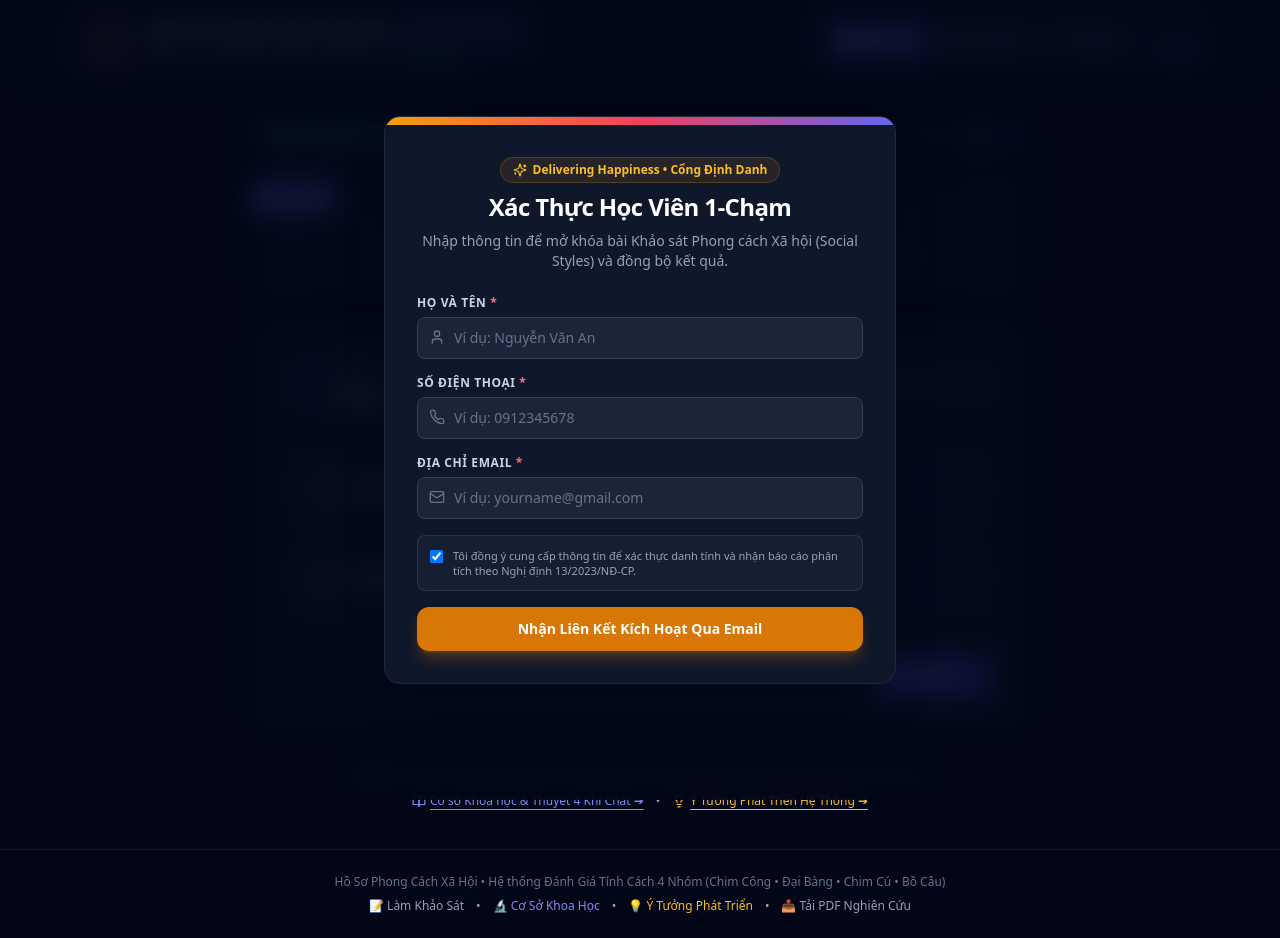
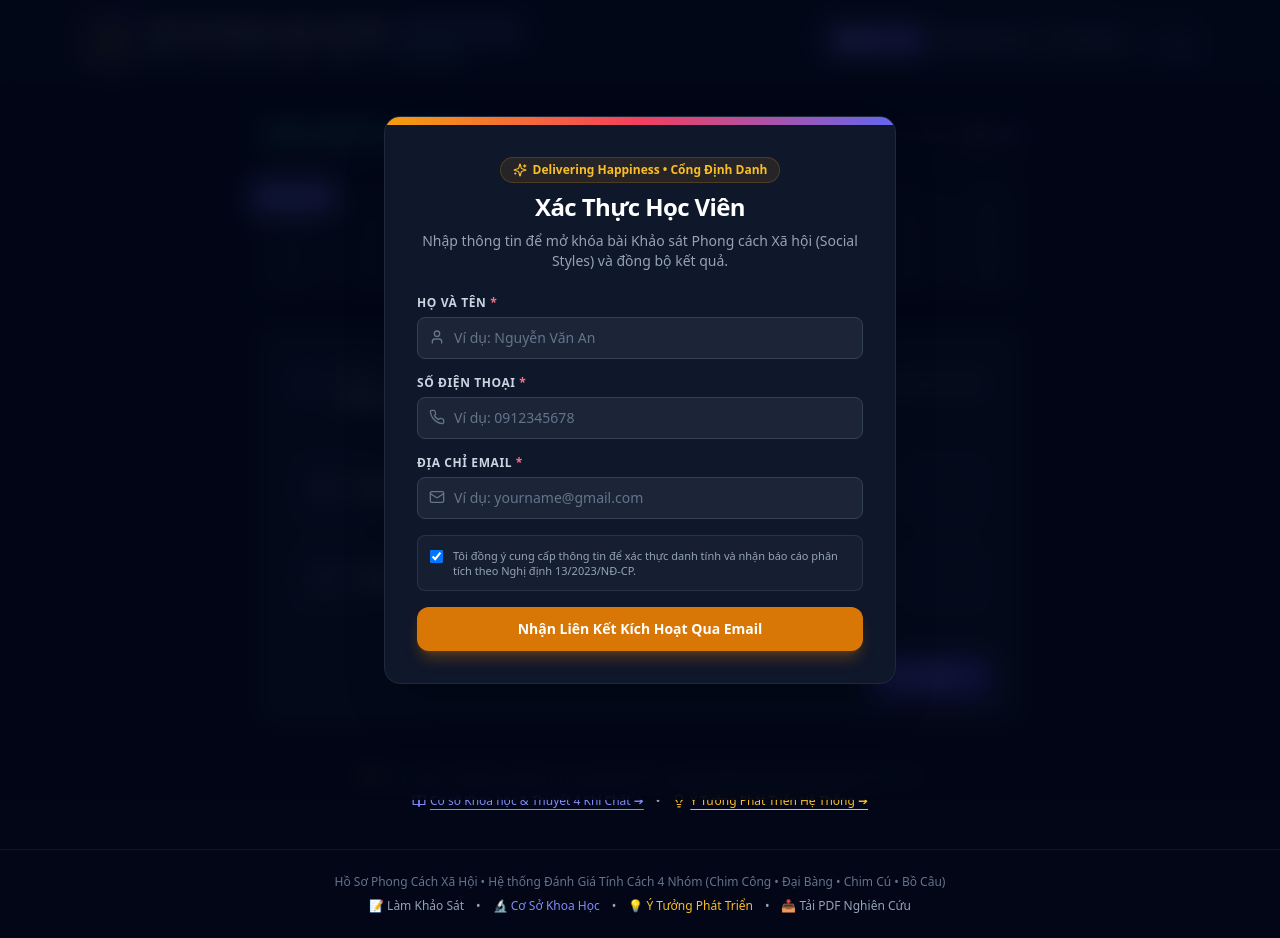
Before and after one commit to vuhoang2708/khao-sat-tinh-cach, a React (Vite) app: page / in a window 1280 px wide. Built offline with nearby package versions, Linux system fonts and the light colour scheme.

Commit message:
fix(ui): remove 1-cham wording from AuthGateModal

```diff
--- a/src/components/AuthGateModal.tsx
+++ b/src/components/AuthGateModal.tsx
@@ -133,7 +133,7 @@ export const AuthGateModal: React.FC<AuthGateModalProps> = ({ isOpen, onVerified
               <span>Delivering Happiness &bull; Cổng Định Danh</span>
             </div>
             <h2 className="text-2xl font-bold text-white tracking-tight">
-              Xác Thực Học Viên 1-Chạm
+              Xác Thực Học Viên
             </h2>
             <p className="text-xs sm:text-sm text-slate-400">
               Nhập thông tin để mở khóa bài Khảo sát Phong cách Xã hội (Social Styles) và đồng bộ kết quả.
@@ -238,7 +238,7 @@ export const AuthGateModal: React.FC<AuthGateModalProps> = ({ isOpen, onVerified
               <div className="space-y-1">
                 <h3 className="text-lg font-bold text-white">Kiểm Tra Hộp Thư Của Bạn!</h3>
                 <p className="text-xs text-slate-400 max-w-sm mx-auto">
-                  Liên kết kích hoạt 1-chạm đã được gửi tới:<br />
+                  Liên kết kích hoạt đã được gửi tới:<br />
                   <span className="font-semibold text-amber-400">{email}</span>
                 </p>
               </div>
--- a/src/utils/auth.ts
+++ b/src/utils/auth.ts
@@ -1,5 +1,5 @@
 /**
- * Module quản lý định danh & xác thực Cổng 1-Chạm (Auth Gate)
+ * Module quản lý định danh & xác thực Cổng Định Danh (Auth Gate)
  * Khảo sát Phong cách Xã hội (Social Styles) - DHM
  */
 
```
